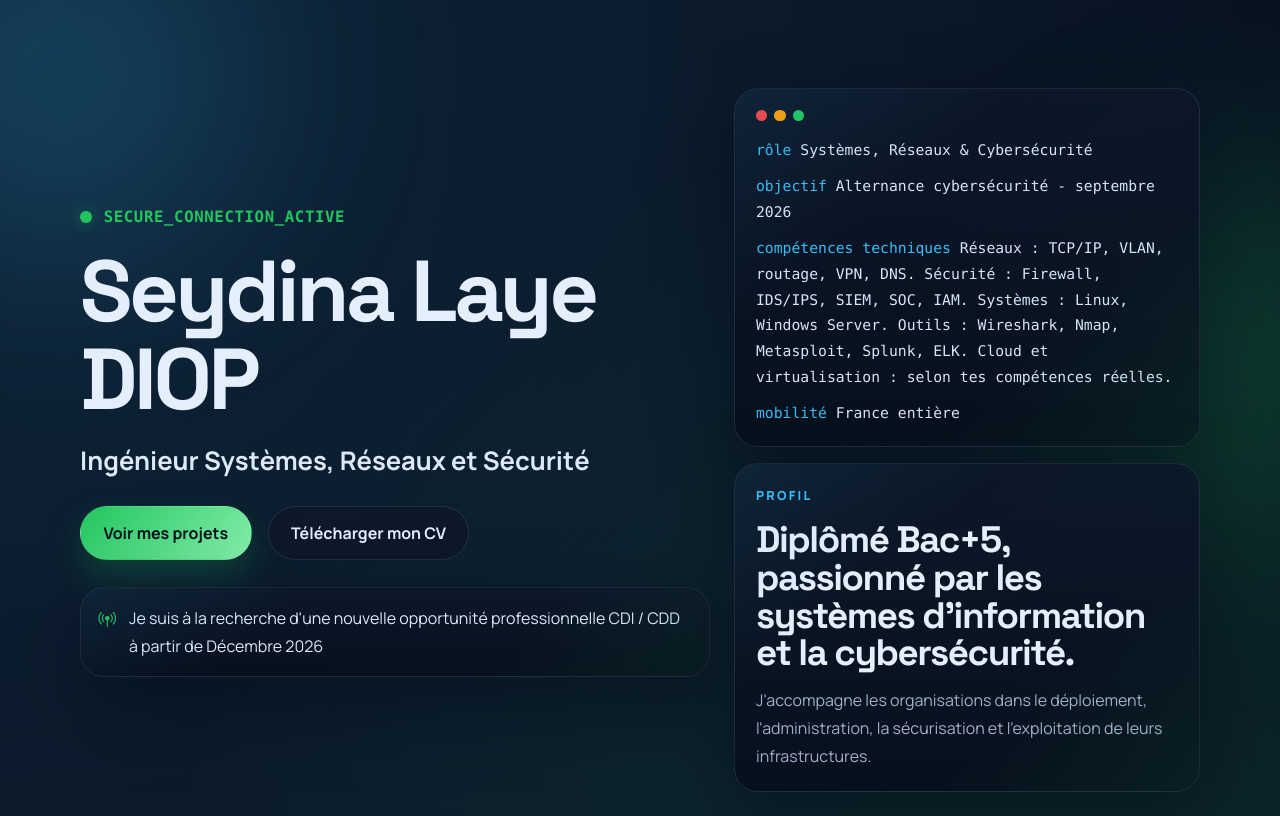
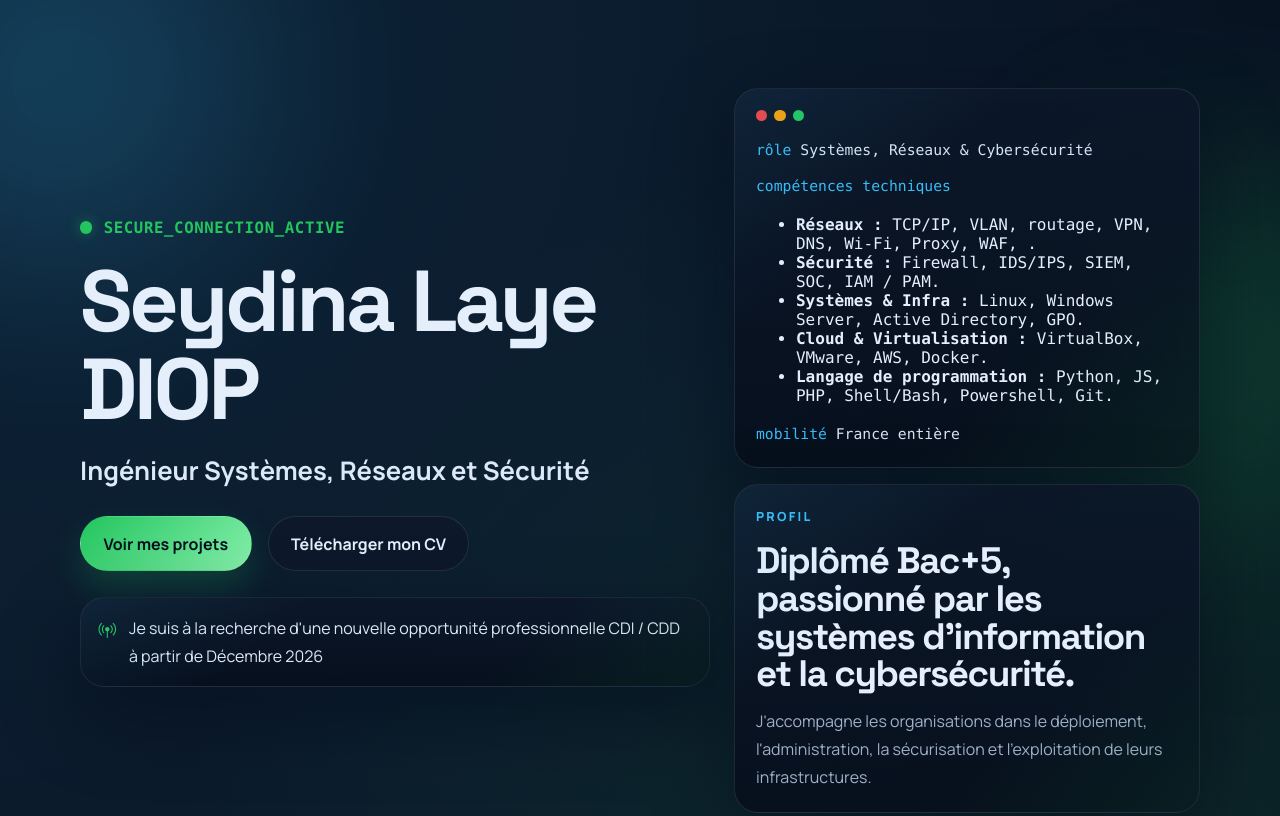
Before and after one commit to SeydinaDiop/CVPortfolio, a plain HTML site: page index.html in a window 1280 px wide. Shown: the top 816 px of the page. Drawn offline with Linux system fonts and the light colour scheme.

Commit message:
index.html

```diff
--- a/index.html
+++ b/index.html
@@ -81,14 +81,31 @@
             </div>
             <div class="status-body">
               <p><span>rôle</span> Systèmes, Réseaux &amp; Cybersécurité</p>
-              <p><span>objectif</span> Alternance cybersécurité - septembre 2026</p>
-              <p><span>compétences techniques</span> Réseaux : TCP/IP, VLAN, routage, VPN, DNS. Sécurité : Firewall, IDS/IPS, SIEM, SOC, IAM.
 
-Systèmes : Linux, Windows Server.
-
-Outils : Wireshark, Nmap, Metasploit, Splunk, ELK.
-
-Cloud et virtualisation : selon tes compétences réelles.</p>
+              <p><span>compétences techniques</span>
+                  <ul>
+                    <li>
+                        <strong>Réseaux :</strong>
+                        TCP/IP, VLAN, routage, VPN, DNS, Wi-Fi, Proxy, WAF, .
+                    </li>
+                    <li>
+                        <strong>Sécurité :</strong>
+                        Firewall, IDS/IPS, SIEM, SOC, IAM / PAM.
+                    </li>
+                    <li>
+                        <strong>Systèmes & Infra :</strong>
+                        Linux, Windows Server, Active Directory, GPO.
+                    </li>
+                    <li>
+                        <strong>Cloud & Virtualisation :</strong>
+                        VirtualBox, VMware, AWS, Docker.
+                    </li>
+                    <li>
+                        <strong>Langage de programmation :</strong>
+                        Python, JS, PHP, Shell/Bash, Powershell, Git.
+                    </li>
+                </ul>
+              </p>
               <p><span>mobilité</span> France entière</p>
             </div>
           </div>
```
